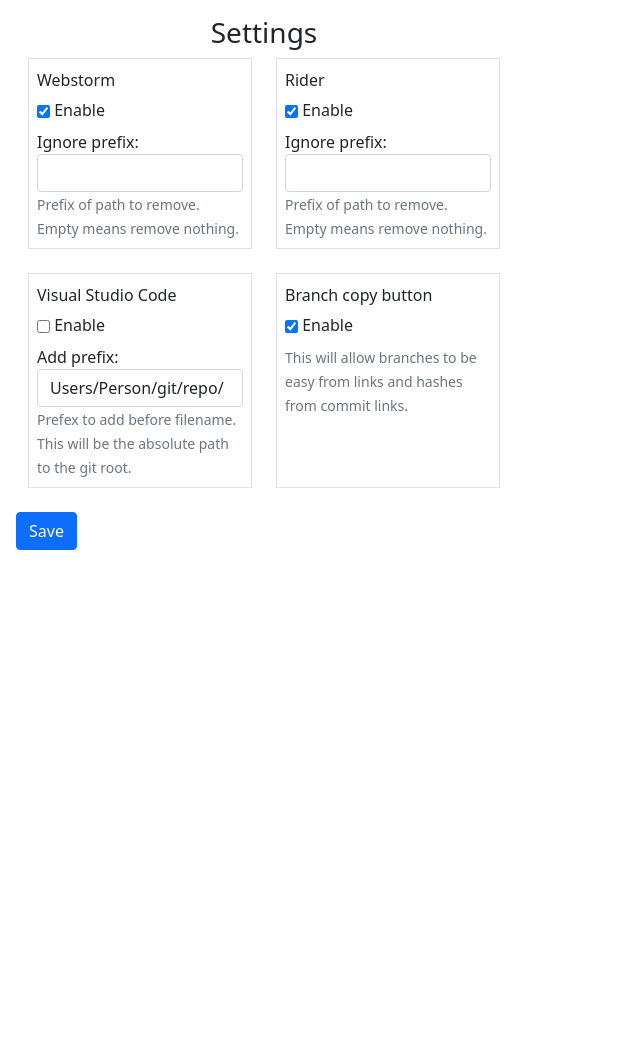
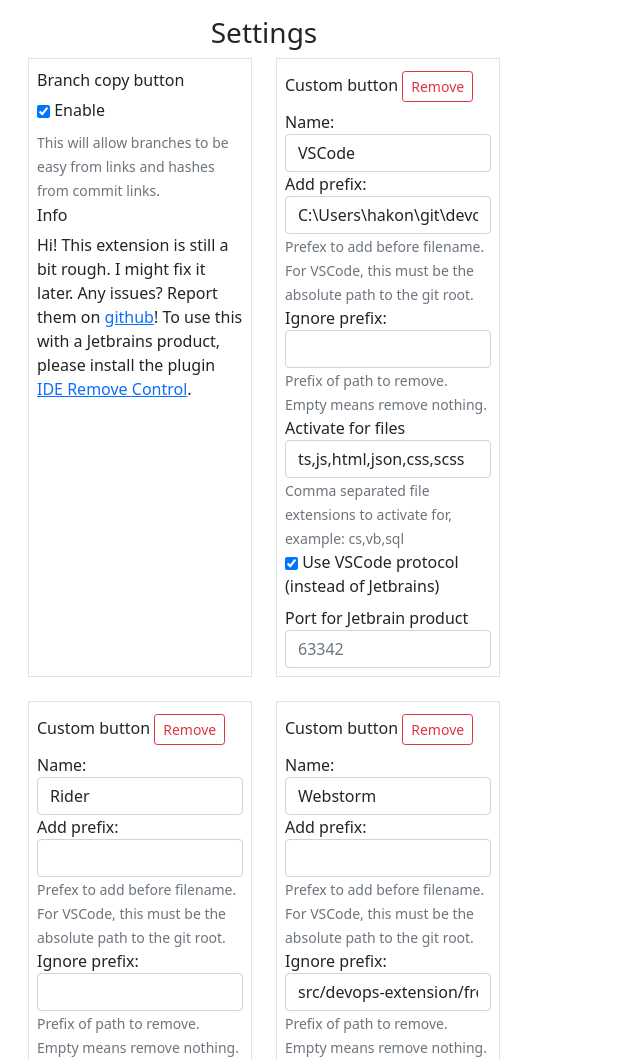
Before and after one commit to hakonw/devops-extension, a browser extension: page src/index.html in a window 1280 px wide. Shown: the top 1060 px of the page, without its empty margins (0-640 px from the left). Before the commit the page ends 800 px from the top, so only its background shows below. Drawn offline with nearby package versions, Linux system fonts and the light colour scheme.

Commit message:
Rework options

```diff
--- a/src/index.html
+++ b/src/index.html
@@ -24,6 +24,11 @@
         width: 14rem;
         padding: 0.5rem;
       }
+
+      .c-template {
+        display: none;
+      }
+
     </style>
   </head>
   <!-- <link href="style.css" rel="stylesheet" type="text/css" /> -->
@@ -37,76 +42,73 @@
       </div>
 
       <div class="d-flex flex-row flex-wrap gap-4">
-        <!-- WEBSTORM -->
-        <div class="c-element border ronuded">
+        <!-- Base element -->
+        <div class="c-element border ronuded r-button c-template">
           <div class="col-md-12">
-            <h6 class="mt-1">Webstorm</h6>
+            <h6 class="mt-1">
+              Custom button
+                <button
+                type="button"
+                class="btn btn-outline-danger btn-block btn-sm"
+              >
+                Remove
+              </button>
+            </h6>
+
+            <!-- Prefix -->
+            <label>Name:</label>
+            <input
+              type="text"
+              class="form-control r-name"
+              placeholder=""
+            />
+
+            <!-- Prefix -->
+            <label>Add prefix:</label>
+            <input
+              type="text"
+              class="form-control r-prefix"
+              placeholder=""
+            />
+            <small class="form-text text-muted">
+              Prefex to add before filename. For VSCode, this must be the absolute path to
+              the git root.
+            </small>
+
+             <!-- Ignore prefix -->
+            <label>Ignore prefix:</label>
+            <input
+              type="text"
+              class="form-control r-ignore-prefix"
+              placeholder=""
+            />
+            <small class="form-text text-muted">
+              Prefix of path to remove. Empty means remove nothing.
+            </small>
+
+            <!-- What files -->
+            <label>Activate for files</label>
+            <input
+              type="text"
+              class="form-control r-files"
+              placeholder=""
+            />
+            <small class="form-text text-muted">
+              Comma separated file extensions to activate for, example: cs,vb,sql
+            </small>
 
             <div class="checkbox mb-2">
               <label>
-                <input id="webstorm-enabled" type="checkbox" /> Enable
+                <input class="r-use-vs" type="checkbox" /> Use VSCode protocol (instead of Jetbrains)
               </label>
             </div>
 
-            <label>Ignore prefix:</label>
+            <label>Port for Jetbrain product</label>
             <input
               type="text"
-              class="form-control"
-              id="webstorm-ignore-prefix"
-              placeholder=""
+              class="form-control r-jetbrains-port"
+              placeholder="63342"
             />
-            <small id="prefixHelp" class="form-text text-muted">
-              Prefix of path to remove. Empty means remove nothing.
-            </small>
-          </div>
-        </div>
-
-        <!-- Rider -->
-        <div class="c-element border ronuded">
-          <div class="col-md-12">
-            <h6 class="mt-1">Rider</h6>
-
-            <div class="checkbox mb-2">
-              <label>
-                <input id="rider-enabled" type="checkbox" /> Enable
-              </label>
-            </div>
-
-            <label>Ignore prefix:</label>
-            <input
-              type="text"
-              class="form-control"
-              id="rider-ignore-prefix"
-              placeholder=""
-            />
-            <small id="prefixHelp" class="form-text text-muted">
-              Prefix of path to remove. Empty means remove nothing.
-            </small>
-          </div>
-        </div>
-
-        <!-- VSCode -->
-        <div class="c-element border ronuded">
-          <div class="col-md-12">
-            <h6 class="mt-1">Visual Studio Code</h6>
-
-            <div class="checkbox mb-2">
-              <label>
-                <input id="vscode-enabled" type="checkbox" /> Enable
-              </label>
-            </div>
-
-            <label>Add prefix:</label>
-            <input
-              type="text"
-              class="form-control"
-              id="vscode-add-prefix"
-              placeholder=""
-            />
-            <small id="prefixHelp" class="form-text text-muted">
-              Prefex to add before filename. This will be the absolute path to
-              the git root.
-            </small>
           </div>
         </div>
 
@@ -120,9 +122,14 @@
                 <input id="copybranch-enabled" type="checkbox" /> Enable
               </label>
             </div>
-            <small id="prefixHelp" class="form-text text-muted">
+            <small id="prefixHelp-copybranch" class="form-text text-muted">
               This will allow branches to be easy from links and hashes from commit links.
              </small>
+
+             <h6 class="mt-1">Info</h6>
+             Hi! This extension is still a bit rough. I might fix it later.
+             Any issues? Report them on <a href="https://github.com/hakonw/devops-extension/issues">github</a>!
+             To use this with a Jetbrains product, please install the plugin <a href="https://plugins.jetbrains.com/plugin/19991-ide-remote-control">IDE Remove Control</a>.
           </div>
         </div>
 
@@ -132,6 +139,17 @@
 
       <div class="row">
         <div class="col-md-12 mt-4">
+            <button
+            type="button"
+            id="addButton"
+            class="btn btn-secondary btn-md btn-block"
+          >
+            Add another IDE
+          </button>
+        </div>
+
+        <div class="col-md-12 mt-4">
+
           <button
             type="button"
             id="save"
--- a/src/options.js
+++ b/src/options.js
@@ -1,36 +1,38 @@
 // Saves options to chrome.storage
 function save_options() {
-  var webstormEnabled = document.getElementById("webstorm-enabled").checked;
-  var webstormIgnorePrefix = document.getElementById(
-    "webstorm-ignore-prefix"
-  ).value;
+  const cards = document.getElementsByClassName("r-button");
 
-  var riderEnabled = document.getElementById("rider-enabled").checked;
-  var riderIgnorePrefix = document.getElementById("rider-ignore-prefix").value;
+  const savedCards = [];
 
-  var vscodeEnabled = document.getElementById("vscode-enabled").checked;
-  var vscodeAddPrefix = document.getElementById("vscode-add-prefix").value;
+  for (const card of Array.from(cards)) {
+    if (card.className.includes("c-template")) {
+      continue;
+    }
+
+    const name = card.getElementsByClassName("r-name")[0].value;
+    const addPrefix = card.getElementsByClassName("r-prefix")[0].value;
+    const ignorePrefix =
+      card.getElementsByClassName("r-ignore-prefix")[0].value;
+    const fileExtensions = card.getElementsByClassName("r-files")[0].value;
+    const useVSCode = card.getElementsByClassName("r-use-vs")[0].checked;
+    const jetbrainsPort =
+      card.getElementsByClassName("r-jetbrains-port")[0].value;
+    savedCards.push({
+      name: name,
+      addPrefix: addPrefix,
+      ignorePrefix: ignorePrefix,
+      fileExtensions: fileExtensions,
+      useVSCode: useVSCode,
+      jetbrainsPort: jetbrainsPort,
+    });
+  }
 
   var copybranchEnabled = document.getElementById("copybranch-enabled").checked;
-
   chrome.storage.sync.set(
     {
       options: {
-        webstorm: {
-          enabled: webstormEnabled,
-          ignorePrefix: webstormIgnorePrefix,
-        },
-        rider: {
-          enabled: riderEnabled,
-          ignorePrefix: riderIgnorePrefix,
-        },
-        vscode: {
-          enabled: vscodeEnabled,
-          addPrefix: vscodeAddPrefix,
-        },
-        copybranch: {
-          enabled: copybranchEnabled,
-        },
+        cards: savedCards,
+        copyBranch: copybranchEnabled,
       },
     },
     function () {
@@ -45,6 +47,33 @@
   );
 }
 
+const defaultOptions = [
+  {
+    name: "VSCode",
+    addPrefix: "C:\\Users\\hakon\\git\\devops-extension",
+    ignorePrefix: "",
+    fileExtensions: "ts,js,html,json,css,scss",
+    useVSCode: true,
+    jetbrainsPort: "",
+  },
+  {
+    name: "Rider",
+    addPrefix: "",
+    ignorePrefix: "",
+    fileExtensions: "cs,vb,sql,txt,sql,csproj",
+    useVSCode: false,
+    jetbrainsPort: "63342",
+  },
+  {
+    name: "Webstorm",
+    addPrefix: "",
+    ignorePrefix: "src/devops-extension/frontend",
+    fileExtensions: "ts,js,html,json,css,scss",
+    useVSCode: false,
+    jetbrainsPort: "63343",
+  },
+];
+
 // Restores select box and checkbox state using the preferences
 // stored in chrome.storage.
 function restore_options() {
@@ -52,47 +81,56 @@
   chrome.storage.sync.get(
     {
       options: {
-        webstorm: {
-          enabled: true,
-          ignorePrefix: "",
-        },
-        rider: {
-          enabled: true,
-          ignorePrefix: "",
-        },
-        vscode: {
-          enabled: false,
-          addPrefix: "Users/Person/git/repo/",
-        },
-        copybranch: {
-          enabled: true,
-        },
+        cards: defaultOptions,
+        copyBranch: true,
       },
     },
 
     function (items) {
-      console.log(items);
+      document.getElementById("copybranch-enabled").checked =
+        items.options.copyBranch;
 
-      document.getElementById("webstorm-enabled").checked =
-        items.options.webstorm.enabled;
-      document.getElementById("rider-enabled").checked =
-        items.options.rider.enabled;
-      document.getElementById("vscode-enabled").checked =
-        items.options.vscode.enabled;
-      document.getElementById("copybranch-enabled").checked =
-        items.options.copybranch.enabled;
+      for (const card of Array.from(items.options.cards)) {
+        const cloned = addCustomButton();
 
-      document.getElementById("webstorm-ignore-prefix").value =
-        items.options.webstorm.ignorePrefix;
-      document.getElementById("rider-ignore-prefix").value =
-        items.options.rider.ignorePrefix;
-      document.getElementById("vscode-add-prefix").value =
-        items.options.vscode.addPrefix;
+        const name = cloned.getElementsByClassName("r-name")[0];
+        const addPrefix = cloned.getElementsByClassName("r-prefix")[0];
+        const ignorePrefix =
+          cloned.getElementsByClassName("r-ignore-prefix")[0];
+        const fileExtensions = cloned.getElementsByClassName("r-files")[0];
+        const useVSCode = cloned.getElementsByClassName("r-use-vs")[0];
+        const jetbrainsPort =
+          cloned.getElementsByClassName("r-jetbrains-port")[0];
 
-      console.log(document.getElementById("rider-enabled").checked);
+        name.value = card.name;
+        addPrefix.value = card.addPrefix;
+        ignorePrefix.value = card.ignorePrefix;
+        fileExtensions.value = card.fileExtensions;
+        useVSCode.checked = card.useVSCode;
+        jetbrainsPort.value = card.jetbrainsPort;
+      }
     }
   );
 }
 
 document.addEventListener("DOMContentLoaded", restore_options);
 document.getElementById("save").addEventListener("click", save_options);
+
+function addCustomButton() {
+  const refEl = document.getElementsByClassName("c-template")[0];
+  const clone = refEl.cloneNode(true);
+  clone.classList.remove("c-template");
+  refEl.parentElement.append(clone);
+
+  clone
+    .getElementsByClassName("btn-outline-danger")[0]
+    .addEventListener("click", () => remove(clone));
+
+  return clone;
+}
+
+document.getElementById("addButton").addEventListener("click", addCustomButton);
+
+function remove(t) {
+  t.remove();
+}
```
Also changed, not shown: src/content.js (+32 -75 lines).
